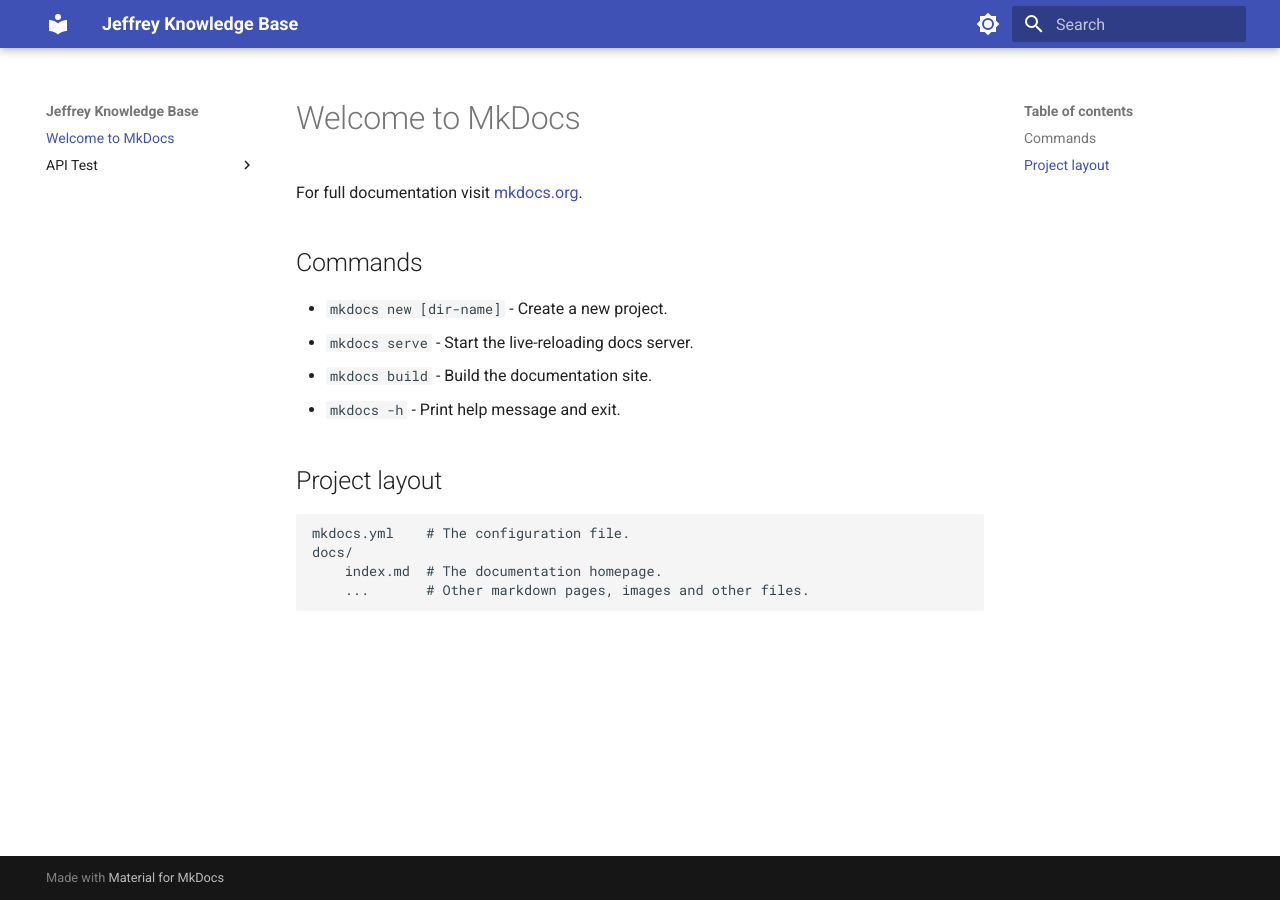
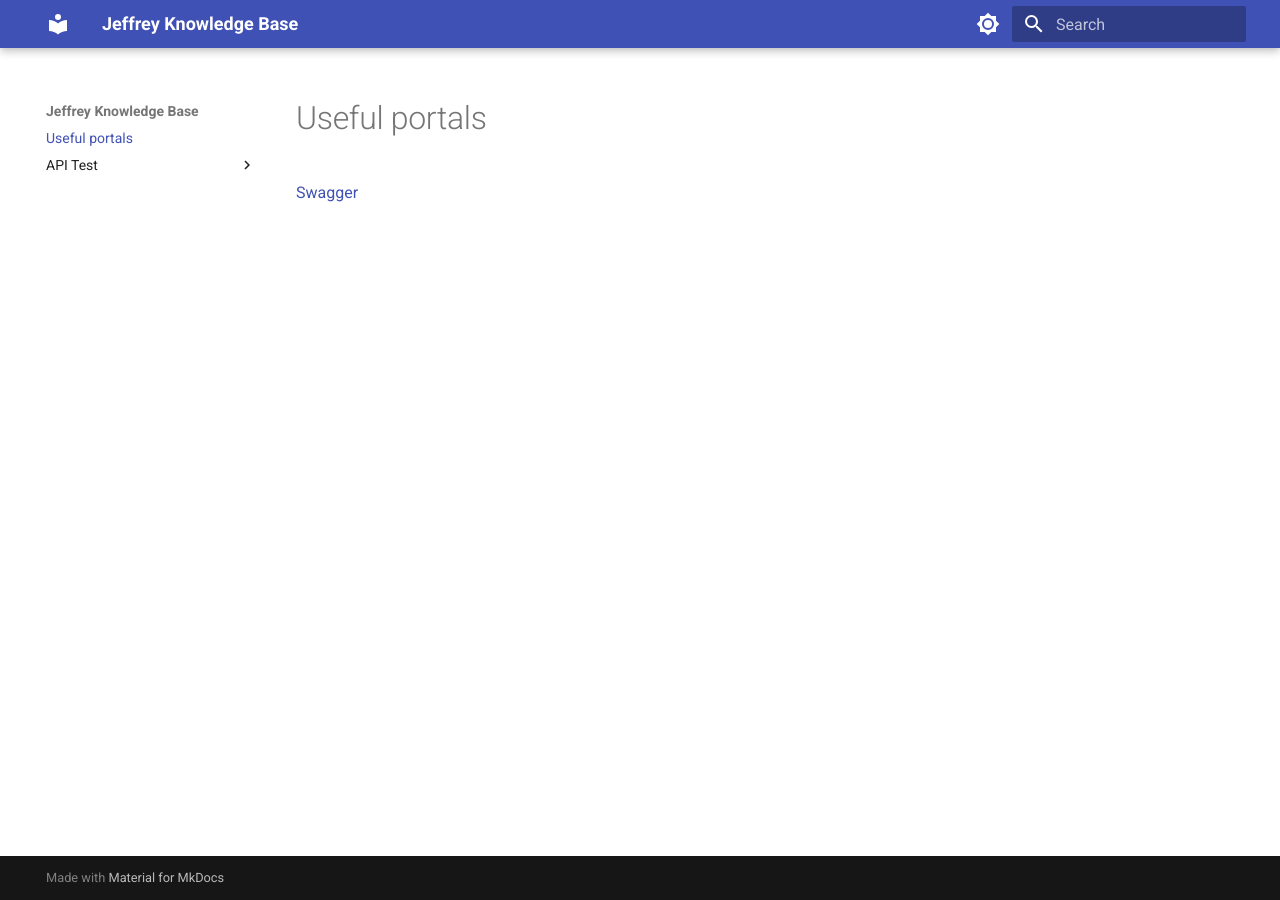
Before and after one commit to JeffreyPunPrice/JeffreyPunPrice.github.io, an MkDocs documentation site: the page built from docs/index.md, in a window 1280 px wide. Built offline with MkDocs 1.6.1 and Material for MkDocs 9.7.7, drawn with Linux system fonts in a browser that asks for light colours.

```diff
--- a/docs/index.md
+++ b/docs/index.md
@@ -1,17 +1,3 @@
-# Welcome to MkDocs
+# Useful portals
 
-For full documentation visit [mkdocs.org](https://www.mkdocs.org).
-
-## Commands
-
-* `mkdocs new [dir-name]` - Create a new project.
-* `mkdocs serve` - Start the live-reloading docs server.
-* `mkdocs build` - Build the documentation site.
-* `mkdocs -h` - Print help message and exit.
-
-## Project layout
-
-    mkdocs.yml    # The configuration file.
-    docs/
-        index.md  # The documentation homepage.
-        ...       # Other markdown pages, images and other files.
+[Swagger](https://apitools-demo.price-hk.com:30443/)
```
Also changed, not shown: docs/API Test/index.md (added, +1 -0 lines).
